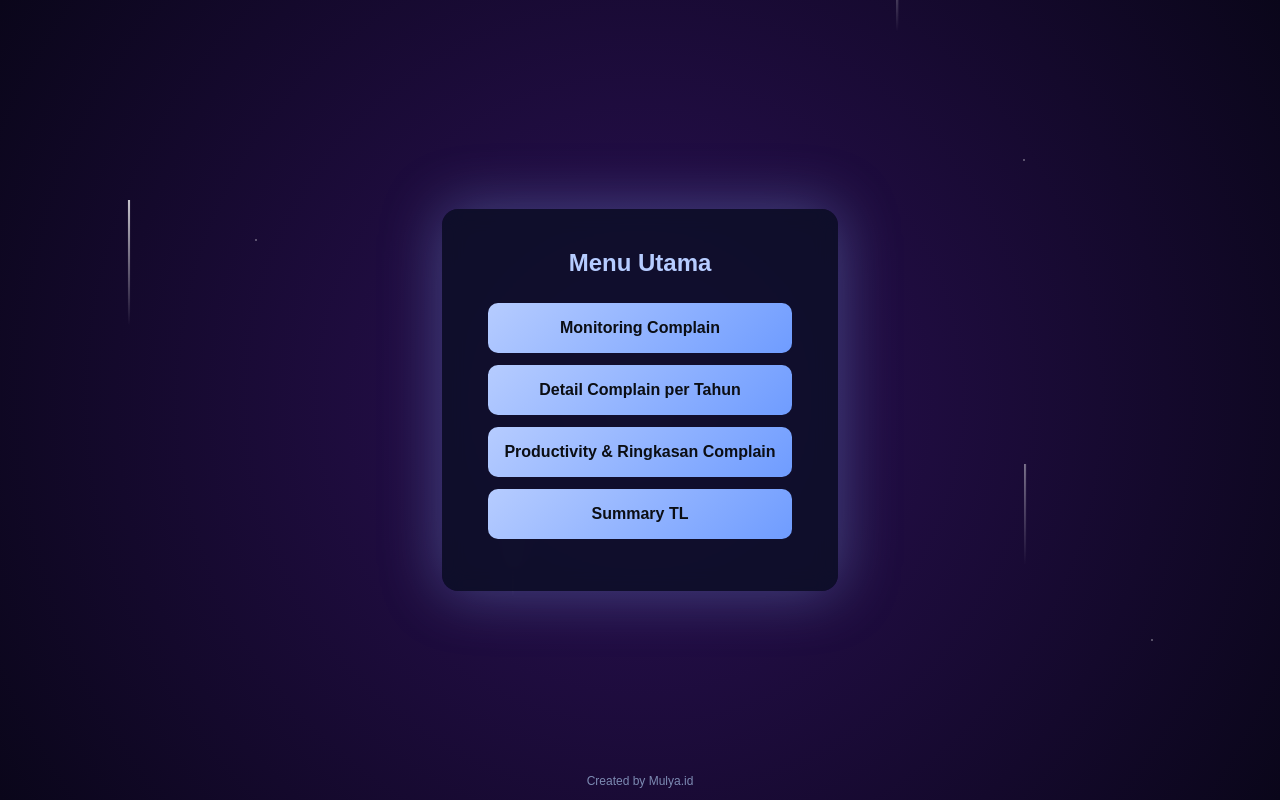
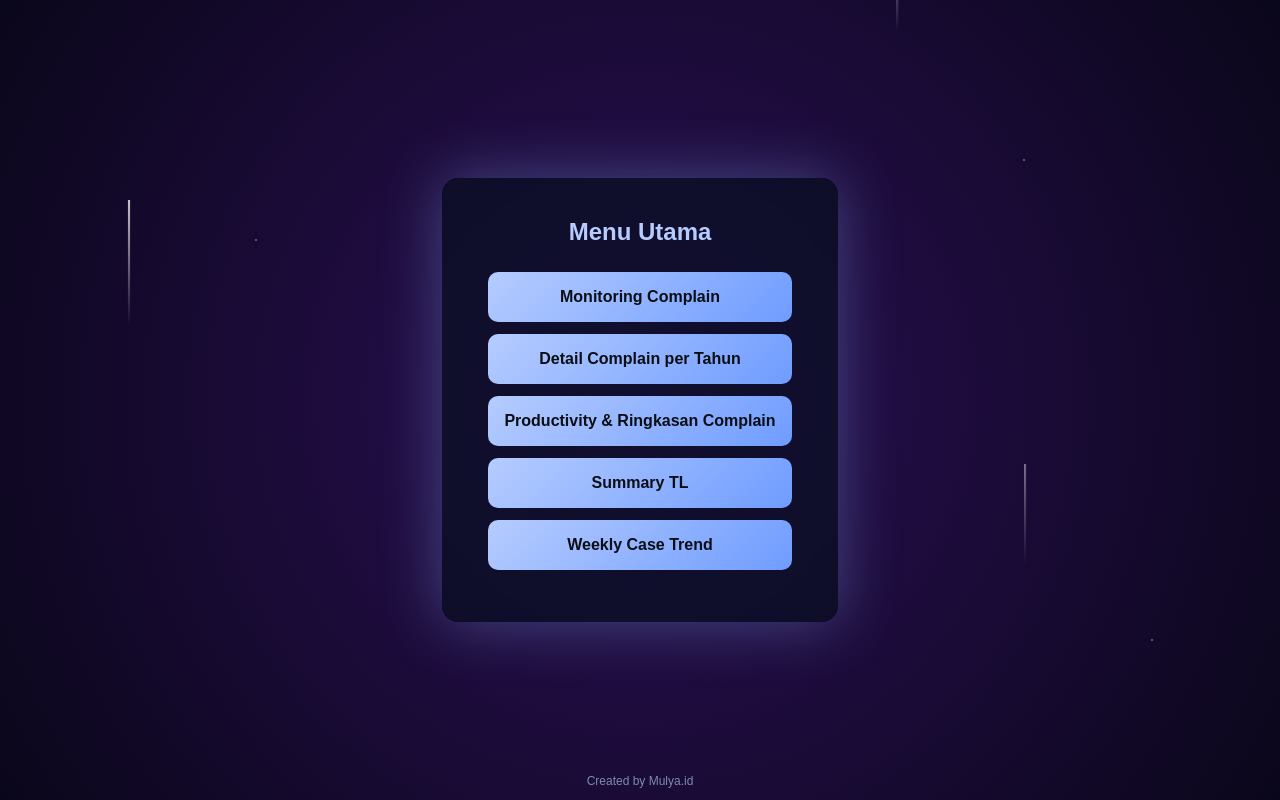
Before and after one commit to mulyadhialawihisyam-design/main-menu, a plain HTML site: page index.html in a window 1280 px wide. Drawn offline with Linux system fonts and the light colour scheme.

Commit message:
Update index.html

```diff
--- a/index.html
+++ b/index.html
@@ -185,6 +185,9 @@ footer{
       <a href="https://mulyadhialawihisyam-design.github.io/sum-tl/" target="_blank">
       Summary TL
     </a>
+      <a href="https://mulyadhialawihisyam-design.github.io/Weekly-Case-Trend/" target="_blank">
+      Weekly Case Trend
+    </a>
   </div>
 </div>
 
```
